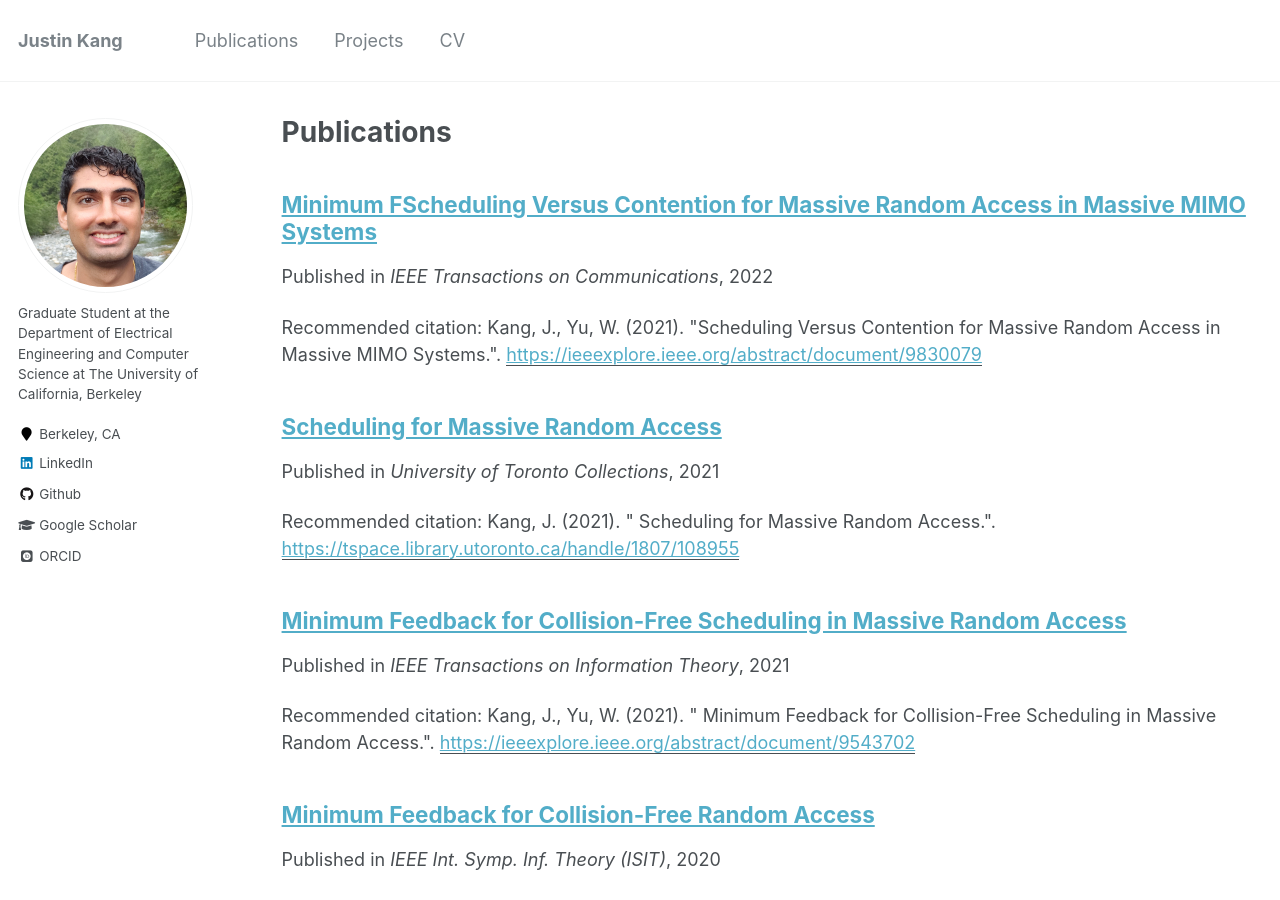
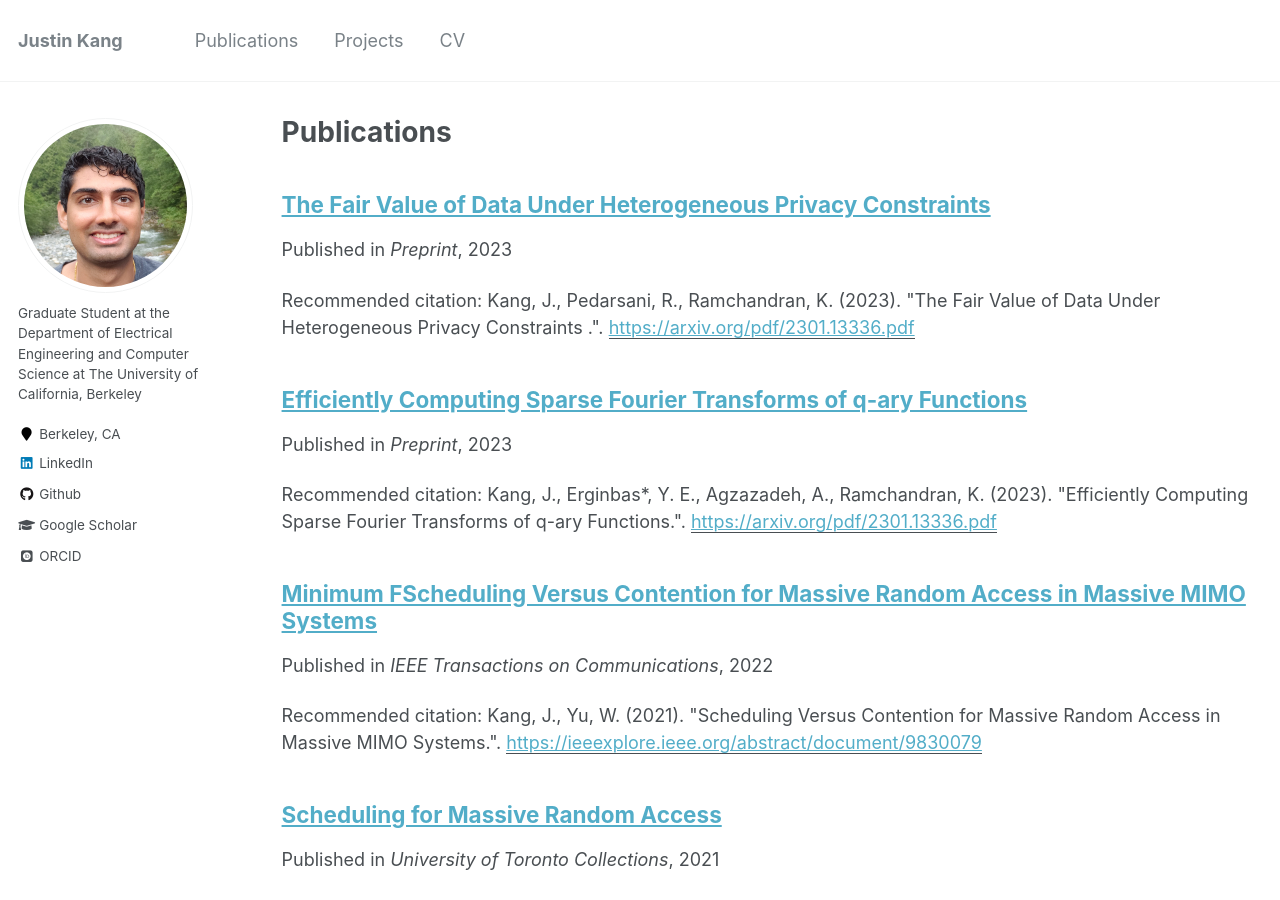
Before and after one commit to justinkang221/justinkang221.github.io, a Jekyll site: the page built from _pages/publications.md, in a window 1280 px wide and 900 px high. Built offline with Jekyll 4.4.1, drawn with Linux system fonts in a browser that asks for light colours; some web fonts are replaced; part of the change alters nothing that is shown.

Commit message:
Added new papers Jan 2023

```diff
--- /dev/null
+++ b/_publications/Fairness.md
@@ -0,0 +1,24 @@
+---
+title: "The Fair Value of Data Under Heterogeneous Privacy Constraints"
+collection: publications
+permalink: /publication/Fariness
+excerpt: ''
+date: 2023-01-30
+venue: Preprint
+paperurl: 'https://arxiv.org/pdf/2301.13336.pdf'
+citation: 'Kang, J., Pedarsani, R., Ramchandran, K.  (2023). &quot;The Fair Value of Data Under Heterogeneous Privacy Constraints .&quot;.'
+---
+
+Abstract:Modern data aggregation often takes the form of a platform collecting data from a network of users.
+More than ever, these users are now requesting that the data they provide is protected with a guarantee of
+privacy. This has led to the study of optimal data acquisition frameworks, where the optimality criterion
+is typically the maximization of utility for the agent trying to acquire the data. This involves determining
+how to allocate payments to users for the purchase of their data at various privacy levels. The main goal
+of this paper is to characterize a fair amount to pay users for their data at a given privacy level. We
+propose an axiomatic definition of fairness, analogous to the celebrated Shapley value. Two concepts for
+fairness are introduced. The first treats the platform and users as members of a common coalition and
+provides a complete description of how to divide the utility among the platform and users. In the second
+concept, fairness is defined only among users, leading to a potential fairness-constrained mechanism
+design problem for the platform. We consider explicit examples involving private heterogeneous data
+and show how these notions of fairness can be applied. To the best of our knowledge, these are the first
+fairness concepts for data that explicitly consider privacy constraints.
--- /dev/null
+++ b/_publications/qFourier.md
@@ -0,0 +1,26 @@
+---
+title: "Efficiently Computing Sparse Fourier Transforms of q-ary Functions"
+collection: publications
+permalink: /publication/qFourier
+excerpt: ''
+date: 2023-01-15
+venue: Preprint
+paperurl: 'https://arxiv.org/pdf/2301.13336.pdf'
+citation: 'Kang, J., Erginbas*, Y. E., Agzazadeh, A., Ramchandran, K. (2023). &quot;Efficiently Computing Sparse Fourier Transforms of q-ary Functions.&quot;.'
+---
+
+Abstract:Fourier transformations of pseudo-Boolean functions are popular tools for analyzing functions of
+binary sequences. Real-world functions often have structures that manifest in a sparse Fourier transform,
+and previous works have shown that under the assumption of sparsity the transform can be computed
+efficiently. But what if we want to compute the Fourier transform of functions defined over a q-ary
+alphabet? These types of functions arise naturally in many areas including biology. A typical workaround
+is to encode the q-ary sequence in binary, however, this approach is computationally inefficient and
+fundamentally incompatible with the existing sparse Fourier transform techniques. Herein, we develop
+a sparse Fourier transform algorithm specifically for q-ary functions of length n sequences, dubbed
+$q$-SFT, which provably computes an $S$-sparse transform with vanishing error as $q,n \rightarrow \infty$ in $O(Sn)$
+function evaluations and $O(Sn^2 log q)$ computations, where $S = q$
+$n\delta$ for some $\delta < 1$. Under certain
+assumptions, we show that for fixed $q$, a robust version of $q$-SFT has a sample complexity of $O(Sn^2)$
+and a computational complexity of $O(Sn^3)$ with the same asymptotic guarantees. We present numerical
+simulations on synthetic and real-world RNA data, demonstrating the scalability of $q$-SFT to massively
+high dimensional $q$-ary functions.
```
Also changed, not shown: _publications/Thesis.md (+1 -0 lines).
